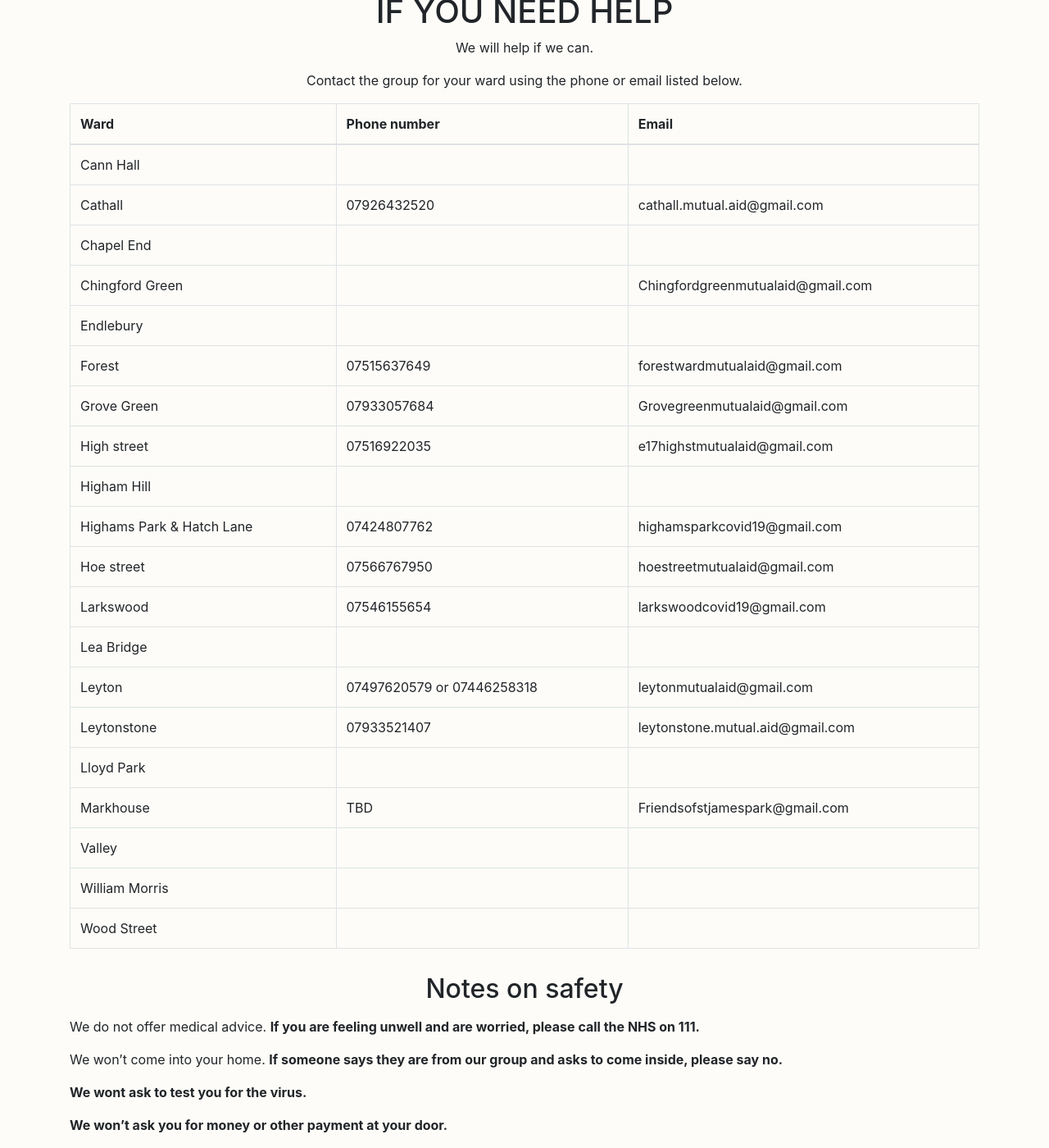
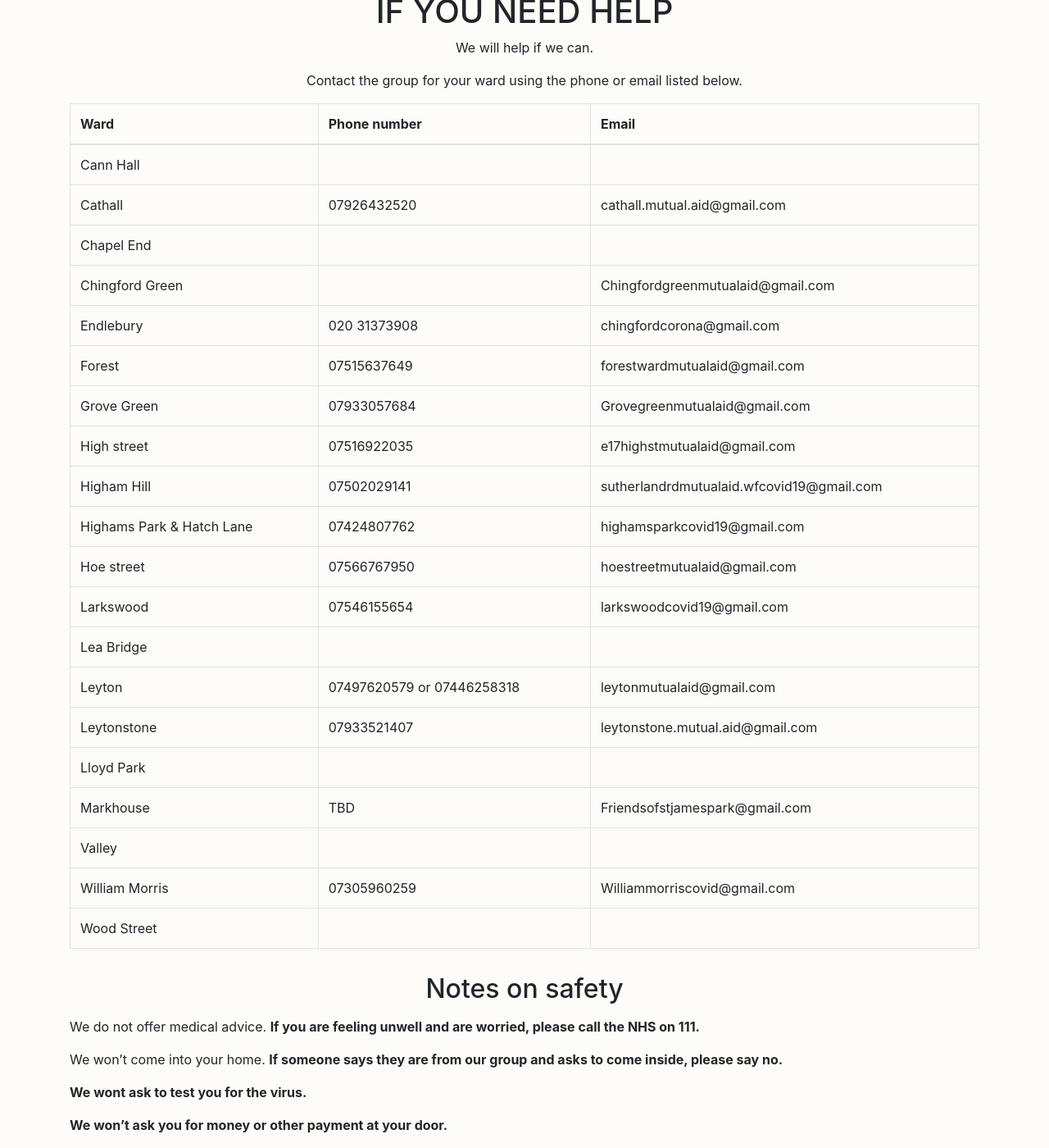
Before and after one commit to wfcovid19/wfcovid19.github.io, a Jekyll site: the page built from index.md, in a window 1280 px wide and 1400 px high, scrolled down 707 px. Shown: the whole window at 82% size. Built offline with Jekyll 4.4.1, drawn with Linux system fonts in a browser that asks for light colours.

Commit message:
more details

```diff
--- a/index.md
+++ b/index.md
@@ -89,8 +89,8 @@ Contact the group for your ward using the phone or email listed below.
   </tr>
   <tr>
     <td>Endlebury</td>
-    <td></td>
-    <td></td>
+    <td>020 31373908</td>
+    <td>chingfordcorona@gmail.com</td>
   </tr>
   <tr>
     <td>Forest</td>
@@ -109,8 +109,8 @@ Contact the group for your ward using the phone or email listed below.
   </tr>
   <tr>
     <td>Higham Hill</td>
-    <td></td>
-    <td></td>
+    <td>07502029141</td>
+    <td>sutherlandrdmutualaid.wfcovid19@gmail.com</td>
   </tr>
   <tr>
     <td>Highams Park & Hatch Lane</td>
@@ -160,8 +160,8 @@ Contact the group for your ward using the phone or email listed below.
   </tr>
   <tr>
     <td>William Morris</td>
-    <td></td>
-    <td></td>
+    <td>07305960259</td>
+    <td>Williammorriscovid@gmail.com</td>
   </tr>
   <tr>
     <td>Wood Street</td>
```
